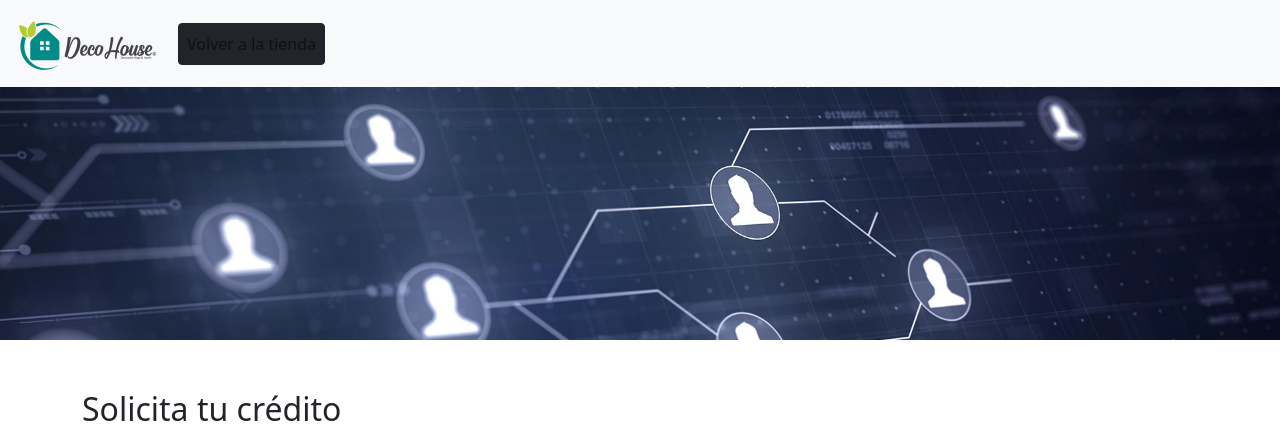
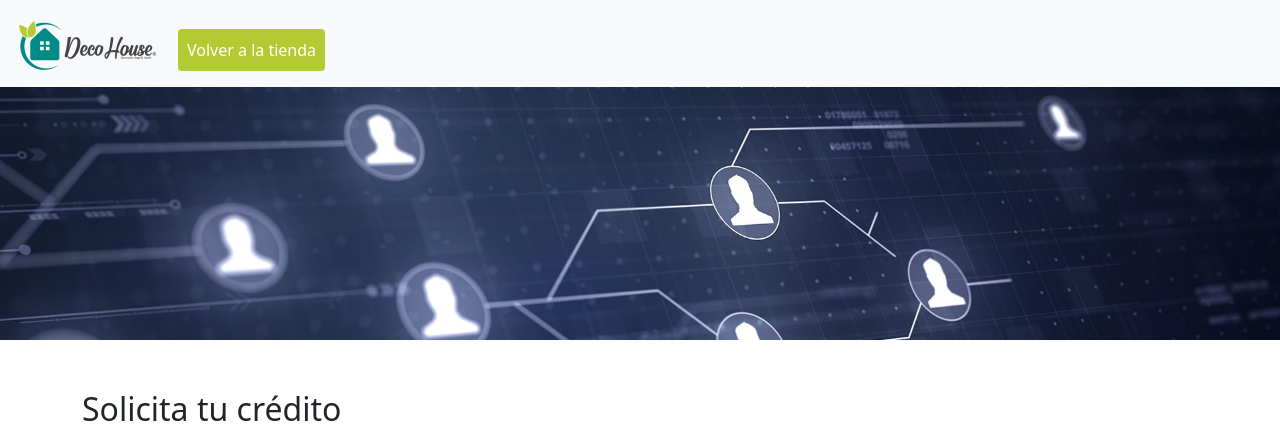
Before and after one commit to daniel-990/deco_credito, a PHP site: page /deco_credito/index.php in a window 1280 px wide. Shown: the top 429 px of the page. Run offline with PHP 8.4, Linux system fonts and the light colour scheme.

Commit message:
se edita el menu de la pagina

```diff
--- a/css/main.css
+++ b/css/main.css
@@ -10,6 +10,12 @@
 }
 .caja-texto{
     /* margin-top: 1.5rem; */
+}
+.btn-menu{
+    color: white !important;
+    background-color: #b4ca32;
+    position: relative;
+    top: 0.4rem;
 }
 canvas {
     position: relative;
--- a/partials/header.php
+++ b/partials/header.php
@@ -23,7 +23,7 @@
     <div class="collapse navbar-collapse" id="navbarNav">
       <ul class="navbar-nav">
         <li class="nav-item">
-          <a class="nav-link btn btn-dark" aria-current="page" href="https://decohouse.com.co/">Volver a la tienda</a>
+          <a class="nav-link btn btn-menu" aria-current="page" href="https://decohouse.com.co/">Volver a la tienda</a>
         </li>
         <?php
             session_start(); //se inicia la variable de sesion
```
